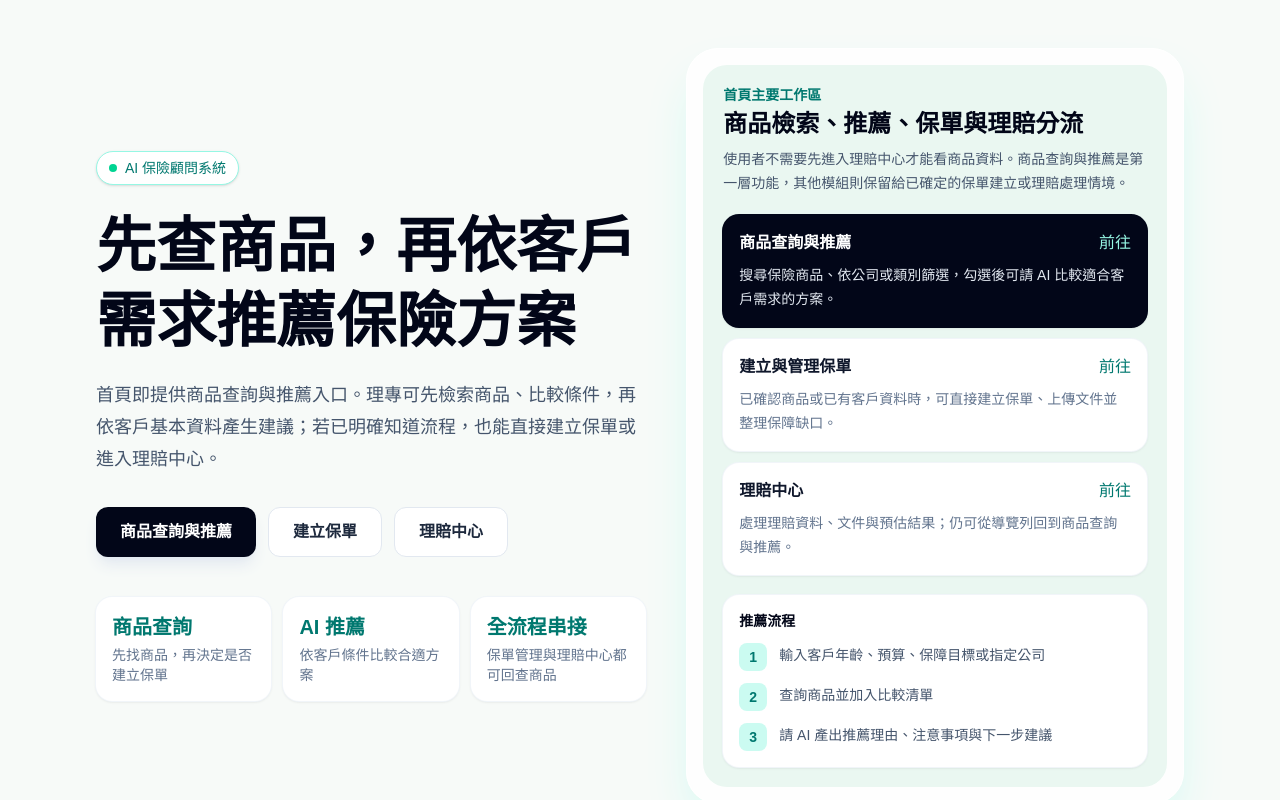
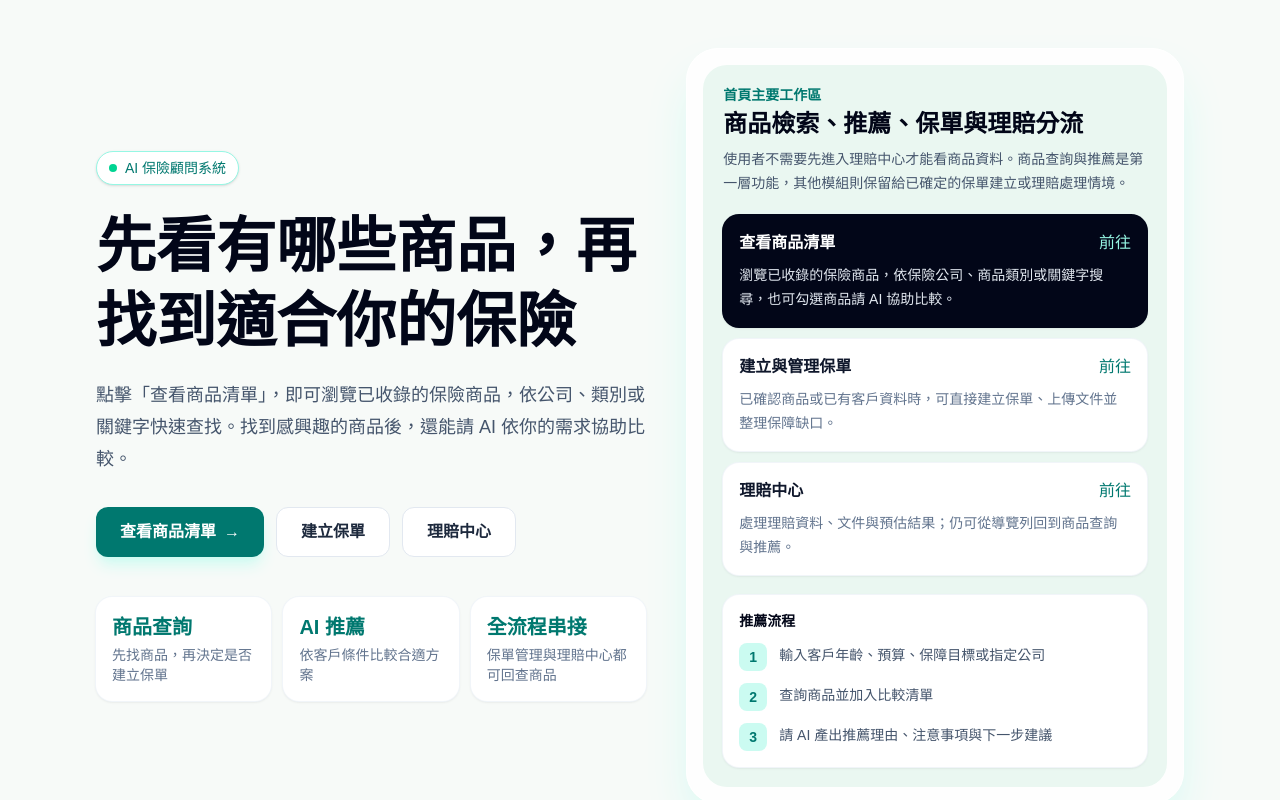
Before and after one commit to 114yzuim/AI-insurance-advice, a Next.js app in the folder frontend/: page / in a window 1280 px wide. Built offline with nearby package versions, Linux system fonts and the light colour scheme.

Commit message:
Make homepage product list entry prominent

```diff
--- a/frontend/app/page.tsx
+++ b/frontend/app/page.tsx
@@ -8,8 +8,8 @@ const highlights = [
 
 const modules = [
   {
-    title: "商品查詢與推薦",
-    text: "搜尋保險商品、依公司或類別篩選，勾選後可請 AI 比較適合客戶需求的方案。",
+    title: "查看商品清單",
+    text: "瀏覽已收錄的保險商品，依保險公司、商品類別或關鍵字搜尋，也可勾選商品請 AI 協助比較。",
     href: "/products",
     primary: true,
   },
@@ -42,18 +42,19 @@ export default function Home() {
           </div>
 
           <h1 className="max-w-2xl text-4xl font-bold leading-tight tracking-normal text-slate-950 md:text-6xl">
-            先查商品，再依客戶需求推薦保險方案
+            先看有哪些商品，再找到適合你的保險
           </h1>
           <p className="mt-5 max-w-xl text-lg leading-8 text-slate-600">
-            首頁即提供商品查詢與推薦入口。理專可先檢索商品、比較條件，再依客戶基本資料產生建議；若已明確知道流程，也能直接建立保單或進入理賠中心。
+            點擊「查看商品清單」，即可瀏覽已收錄的保險商品，依公司、類別或關鍵字快速查找。找到感興趣的商品後，還能請 AI 依你的需求協助比較。
           </p>
 
           <div className="mt-8 flex flex-col gap-3 sm:flex-row">
             <Link
               href="/products"
-              className="inline-flex items-center justify-center rounded-xl bg-slate-950 px-6 py-3 text-base font-semibold text-white shadow-lg shadow-slate-200 transition hover:-translate-y-0.5 hover:bg-slate-800"
+              className="inline-flex items-center justify-center gap-2 rounded-xl bg-teal-700 px-6 py-3 text-base font-semibold text-white shadow-lg shadow-teal-100 transition hover:-translate-y-0.5 hover:bg-teal-800 focus-visible:outline-2 focus-visible:outline-offset-4 focus-visible:outline-teal-700"
             >
-              商品查詢與推薦
+              查看商品清單
+              <span aria-hidden="true">→</span>
             </Link>
             <Link
               href="/policies"
```
